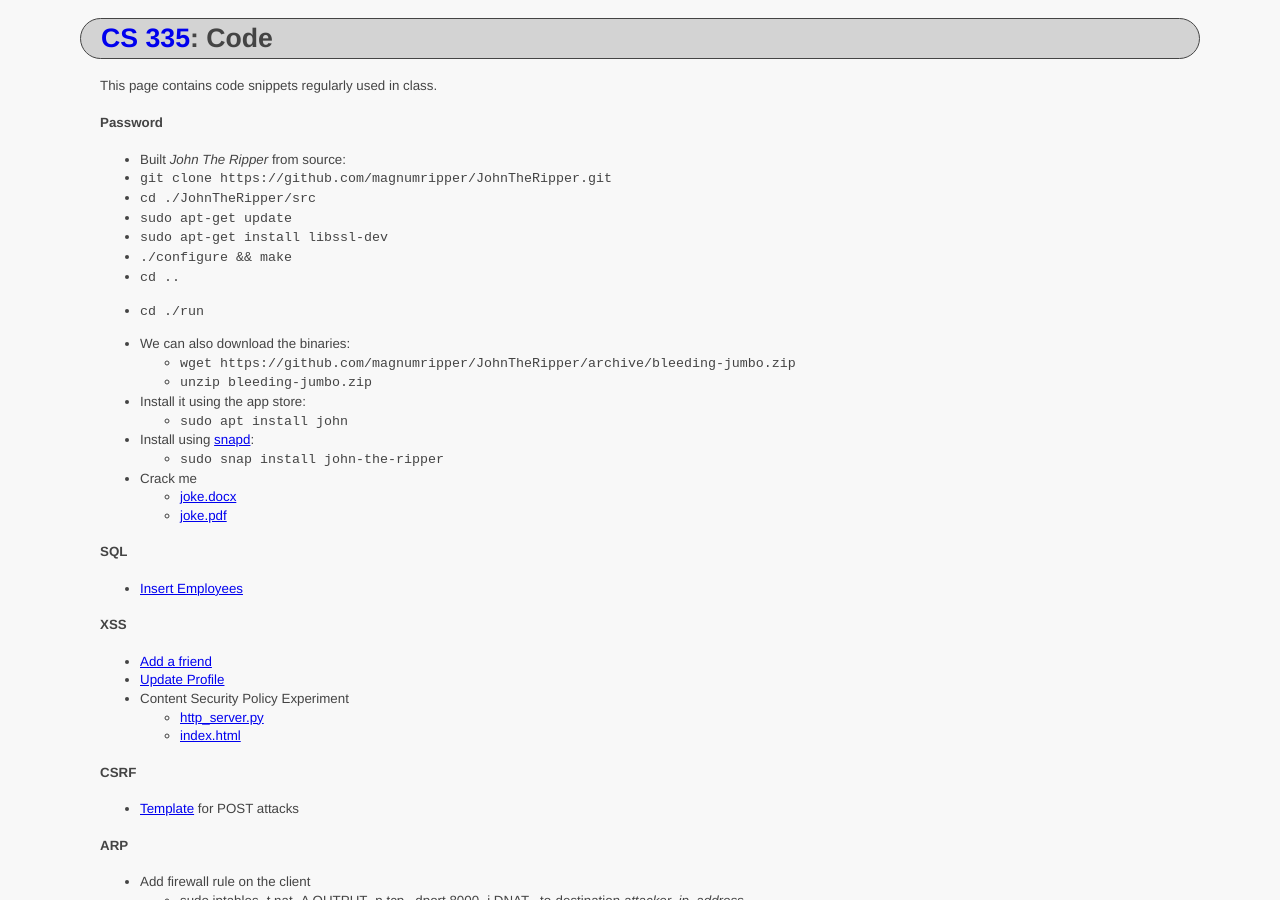
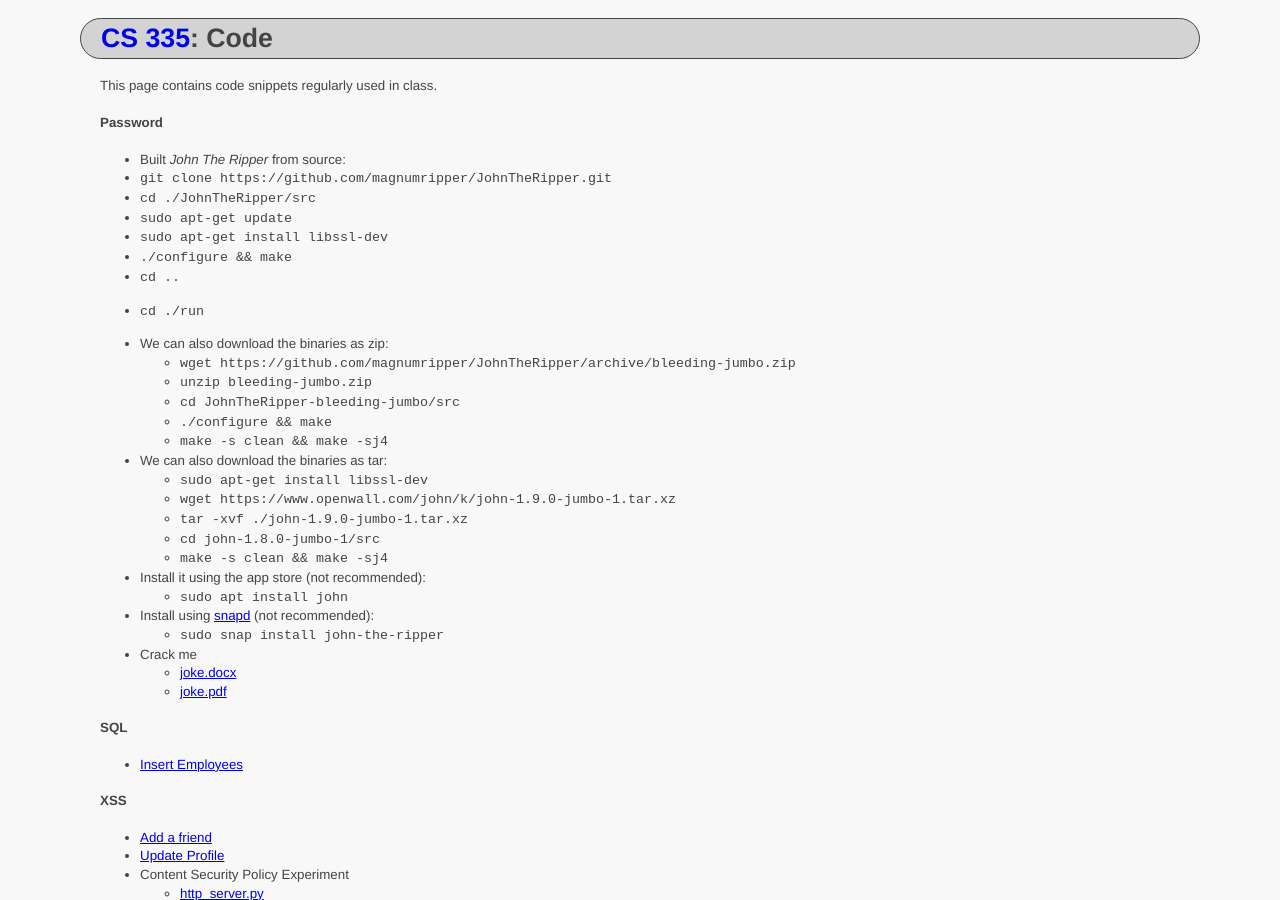
Before and after one commit to ycpcs/cs335-spring2020, a Jekyll site: the page built from code/index.md, in a window 1280 px wide and 900 px high. Built offline with Jekyll 4.4.1, drawn with Linux system fonts in a browser that asks for light colours.

Commit message:
update install

````diff
--- a/code/index.md
+++ b/code/index.md
@@ -16,14 +16,24 @@ This page contains code snippets regularly used in class.
   - ```cd ..```
   - ```cd ./run```
 
-- We can also download the binaries:
+- We can also download the binaries as zip:
   - ```wget https://github.com/magnumripper/JohnTheRipper/archive/bleeding-jumbo.zip```
   - ```unzip bleeding-jumbo.zip```
+  - ```cd JohnTheRipper-bleeding-jumbo/src```
+  - ```./configure && make```
+  - ``` make -s clean && make -sj4```
 
-- Install it using the app store:
+- We can also download the binaries as tar:
+  - ```sudo apt-get install libssl-dev```
+  - ```wget https://www.openwall.com/john/k/john-1.9.0-jumbo-1.tar.xz```
+  - ```tar -xvf ./john-1.9.0-jumbo-1.tar.xz```
+  - ```cd john-1.8.0-jumbo-1/src```
+  - ``` make -s clean && make -sj4```
+
+- Install it using the app store (not recommended):
   - ```sudo apt install john```
 
-- Install using [snapd](https://snapcraft.io/):
+- Install using [snapd](https://snapcraft.io/) (not recommended):
   - ```sudo snap install john-the-ripper```
 
 - Crack me
````
